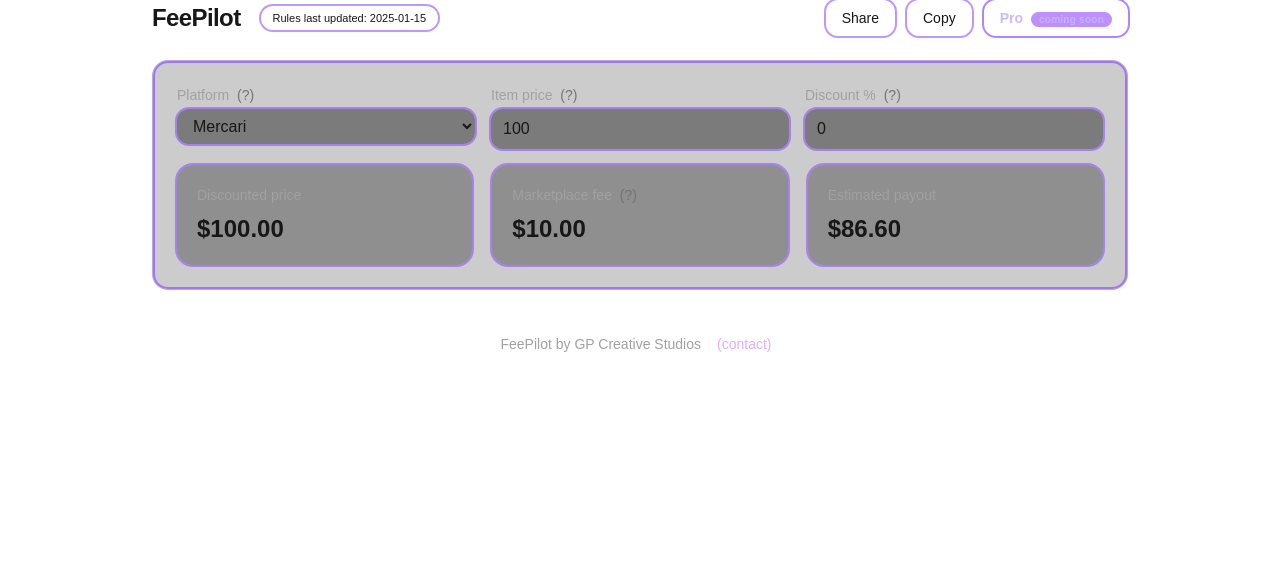
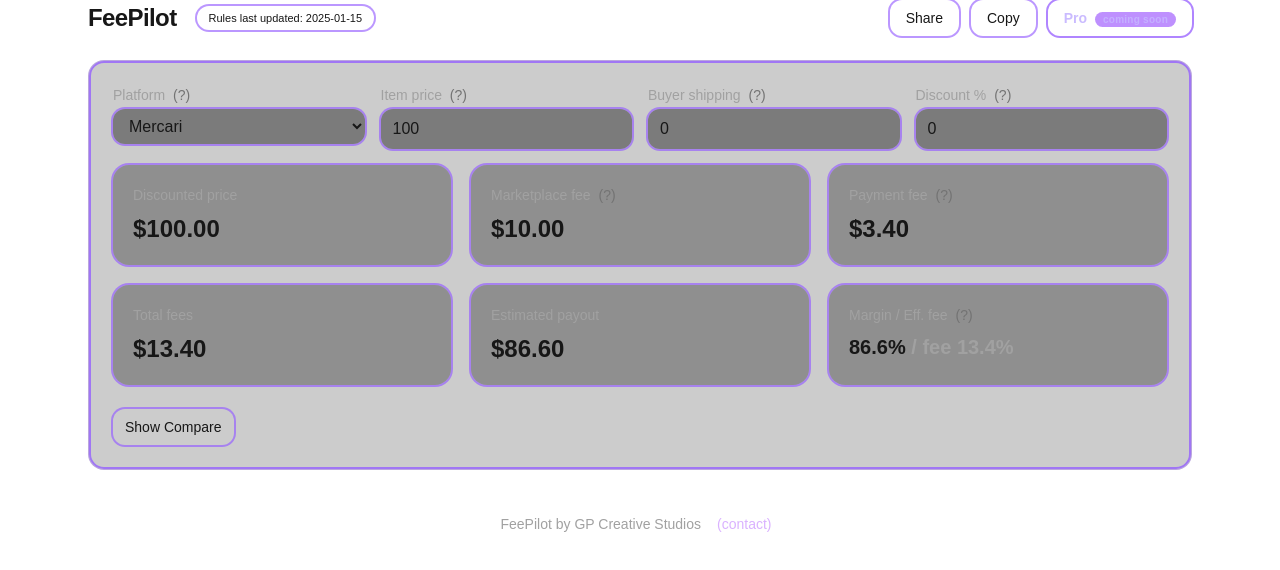
Before and after one commit to gpcreativestudios2018/FeePilot, a Next.js app: page / in a window 1280 px wide. Shown: the top 570 px of the page. Built offline with nearby package versions, Linux system fonts and the light colour scheme.

Commit message:
Restore advanced cards (payment fee, total, margin, eff. fee) + Compare view + buyer shipping input

```diff
--- a/src/app/page.tsx
+++ b/src/app/page.tsx
@@ -14,8 +14,8 @@ import {
 type Inputs = {
   platform: PlatformKey;
   price: number;
-  shipping: number;
-  discountPct: number;
+  shipping: number;     // paid by buyer
+  discountPct: number;  // % off list price
 };
 
 // ---------- helpers ----------
@@ -40,6 +40,29 @@ function parseInputs(raw: string | null, fallback: Inputs): Inputs {
   }
 }
 
+function computeFor(
+  rule: FeeRule,
+  price: number,
+  discountPct: number
+): {
+  discounted: number;
+  marketplaceFee: number;
+  paymentFee: number;
+  totalFees: number;
+  payout: number;
+  effectiveRatePct: number;
+  marginPct: number;
+} {
+  const discounted = clamp(price * (1 - clamp(discountPct, 0, 100) / 100), 0);
+  const marketplaceFee = clamp(discounted * ((rule.marketplacePct ?? 0) / 100) + (rule.marketplaceFixed ?? 0), 0);
+  const paymentFee = clamp(discounted * ((rule.paymentPct ?? 0) / 100) + (rule.paymentFixed ?? 0), 0);
+  const totalFees = marketplaceFee + paymentFee;
+  const payout = clamp(discounted - totalFees, 0);
+  const effectiveRatePct = discounted > 0 ? (totalFees / discounted) * 100 : 0;
+  const marginPct = price > 0 ? (payout / price) * 100 : 0;
+  return { discounted, marketplaceFee, paymentFee, totalFees, payout, effectiveRatePct, marginPct };
+}
+
 export default function Page() {
   const defaultPlatform =
     (PLATFORMS[0]?.key as PlatformKey | undefined) ?? ('mercari' as PlatformKey);
@@ -52,6 +75,7 @@ export default function Page() {
   );
 
   const [toastAt, setToastAt] = useState<number>(0);
+  const [showCompare, setShowCompare] = useState<boolean>(false);
 
   // persist settings
   useEffect(() => {
@@ -62,24 +86,19 @@ export default function Page() {
 
   const rule: FeeRule = RULES[inputs.platform];
 
-  const discounted = useMemo(() => {
-    const pct = clamp(inputs.discountPct, 0, 100);
-    return clamp(inputs.price * (1 - pct / 100), 0);
-  }, [inputs.price, inputs.discountPct]);
-
-  const marketplaceFee = useMemo(() => {
-    const pct = (rule.marketplacePct ?? 0) / 100;
-    return clamp(discounted * pct, 0);
-  }, [discounted, rule.marketplacePct]);
-
-  const paymentFee = useMemo(() => {
-    const pct = (rule.paymentPct ?? 0) / 100;
-    const fixed = rule.paymentFixed ?? 0;
-    return clamp(discounted * pct + fixed, 0);
-  }, [discounted, rule.paymentPct, rule.paymentFixed]);
-
-  const totalFees = marketplaceFee + paymentFee;
-  const payout = clamp(discounted - totalFees, 0);
+  // core calcs for the chosen platform (shipping doesn't affect fees, only buyer pays it)
+  const {
+    discounted,
+    marketplaceFee,
+    paymentFee,
+    totalFees,
+    payout,
+    effectiveRatePct,
+    marginPct,
+  } = useMemo(
+    () => computeFor(rule, inputs.price, inputs.discountPct),
+    [rule, inputs.price, inputs.discountPct]
+  );
 
   async function shareLink(): Promise<void> {
     const url = window.location.href;
@@ -103,10 +122,11 @@ export default function Page() {
     } catch {}
   }
 
-  const ringBox = 'rounded-2xl bg-black/20 p-6 ring-2 ring-inset ring-violet-500/70 border border-violet-500/30';
+  const ringBox =
+    'rounded-2xl bg-black/20 p-6 ring-2 ring-inset ring-violet-500/70 border border-violet-500/30';
 
   return (
-    <main className="mx-auto max-w-5xl px-6 pb-16">
+    <main className="mx-auto max-w-6xl px-6 pb-16">
       {/* Header */}
       <header className="mb-6 flex items-center justify-between">
         <div className="flex items-center gap-3">
@@ -131,9 +151,9 @@ export default function Page() {
 
       {/* Inputs */}
       <section className={ringBox}>
-        <div className="mb-4 grid grid-cols-1 gap-4 md:grid-cols-3">
+        <div className="mb-4 grid grid-cols-1 gap-4 md:grid-cols-4">
           {/* Platform */}
-          <div className="md:col-span-1">
+          <div>
             <label className="mb-1 block text-sm text-neutral-400">
               Platform <span className="ml-1 text-neutral-500" title="Choose where you sell">(?)</span>
             </label>
@@ -163,6 +183,22 @@ export default function Page() {
               value={inputs.price}
               onChange={(e) =>
                 setInputs((s) => ({ ...s, price: clamp(Number(e.target.value), 0) }))
+              }
+              className="w-full rounded-xl bg-black/40 px-3 py-2 ring-2 ring-violet-500/60 focus:outline-none focus:ring-2 focus:ring-violet-400"
+            />
+          </div>
+
+          {/* Buyer shipping */}
+          <div>
+            <label className="mb-1 block text-sm text-neutral-400">
+              Buyer shipping <span className="ml-1 text-neutral-500" title="Shipping paid by buyer, not included in fees">(?)</span>
+            </label>
+            <input
+              type="number"
+              min={0}
+              value={inputs.shipping}
+              onChange={(e) =>
+                setInputs((s) => ({ ...s, shipping: clamp(Number(e.target.value), 0) }))
               }
               className="w-full rounded-xl bg-black/40 px-3 py-2 ring-2 ring-violet-500/60 focus:outline-none focus:ring-2 focus:ring-violet-400"
             />
@@ -200,16 +236,72 @@ export default function Page() {
           <div className="rounded-2xl bg-black/30 p-5 ring-2 ring-violet-500/60">
             <div className="text-sm text-neutral-400">
               Marketplace fee{' '}
-              <span className="ml-1 text-neutral-500" title="Based on the selected platform’s rules">(?)</span>
+              <span className="ml-1 text-neutral-500" title="Percent/fixed by platform">(?)</span>
             </div>
             <div className="mt-2 text-2xl font-semibold">{toMoney(marketplaceFee)}</div>
+          </div>
+
+          <div className="rounded-2xl bg-black/30 p-5 ring-2 ring-violet-500/60">
+            <div className="text-sm text-neutral-400">
+              Payment fee <span className="ml-1 text-neutral-500" title="Processor fees">(?)</span>
+            </div>
+            <div className="mt-2 text-2xl font-semibold">{toMoney(paymentFee)}</div>
+          </div>
+
+          <div className="rounded-2xl bg-black/30 p-5 ring-2 ring-violet-500/60">
+            <div className="text-sm text-neutral-400">Total fees</div>
+            <div className="mt-2 text-2xl font-semibold">{toMoney(totalFees)}</div>
           </div>
 
           <div className="rounded-2xl bg-black/30 p-5 ring-2 ring-violet-500/60">
             <div className="text-sm text-neutral-400">Estimated payout</div>
             <div className="mt-2 text-2xl font-semibold">{toMoney(payout)}</div>
           </div>
+
+          <div className="rounded-2xl bg-black/30 p-5 ring-2 ring-violet-500/60">
+            <div className="text-sm text-neutral-400">
+              Margin / Eff. fee{' '}
+              <span className="ml-1 text-neutral-500" title="Payout ÷ price, and fees ÷ discounted">(?)</span>
+            </div>
+            <div className="mt-2 text-xl font-semibold">
+              {marginPct.toFixed(1)}%{' '}
+              <span className="text-neutral-400"> / fee {effectiveRatePct.toFixed(1)}%</span>
+            </div>
+          </div>
         </div>
+
+        {/* Compare toggle */}
+        <div className="mt-6 flex items-center justify-between">
+          <button
+            type="button"
+            onClick={() => setShowCompare((v) => !v)}
+            className="rounded-xl px-3 py-2 text-sm font-medium ring-2 ring-violet-500/60 hover:ring-violet-400/80 hover:bg-white/5 transition"
+          >
+            {showCompare ? 'Hide' : 'Show'} Compare
+          </button>
+        </div>
+
+        {/* Compare grid */}
+        {showCompare && (
+          <div className="mt-4 grid grid-cols-1 gap-4 md:grid-cols-3 lg:grid-cols-4">
+            {PLATFORMS.map((p) => {
+              const r = RULES[p.key as PlatformKey];
+              const c = computeFor(r, inputs.price, inputs.discountPct);
+              return (
+                <div
+                  key={p.key}
+                  className="rounded-2xl bg-black/30 p-4 ring-2 ring-violet-500/50"
+                >
+                  <div className="mb-1 text-sm text-neutral-400">{p.label}</div>
+                  <div className="text-lg font-semibold">{toMoney(c.payout)}</div>
+                  <div className="mt-1 text-xs text-neutral-400">
+                    fee {c.effectiveRatePct.toFixed(1)}% • margin {c.marginPct.toFixed(1)}%
+                  </div>
+                </div>
+              );
+            })}
+          </div>
+        )}
       </section>
 
       {/* Copied toast */}
```
